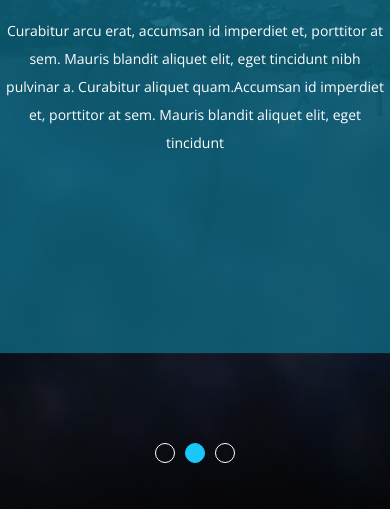
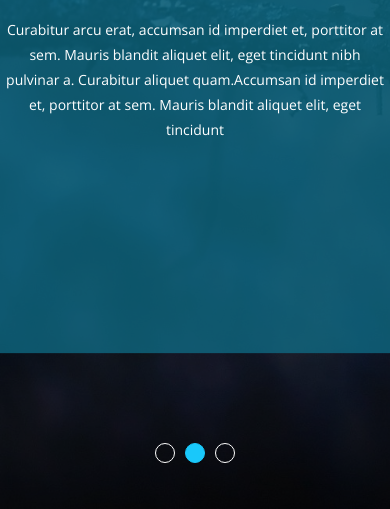
Before and after one commit to O-latif/Second-HTML-CSS-template, a plain HTML site: page index.html in a window 390 px wide. Shown: the part 335-844 px from the top of the page. Drawn offline with nearby package versions, Linux system fonts and the light colour scheme.

Commit message:
Update main.css

```diff
--- a/css/main.css
+++ b/css/main.css
@@ -221,6 +221,9 @@ body {
 	}
 	.landing .text .content {
 		width: 100%;
+	}
+	.landing .text .content p {
+		line-height: 1.8;
 	}
 }
 .landing .overlay {
```
